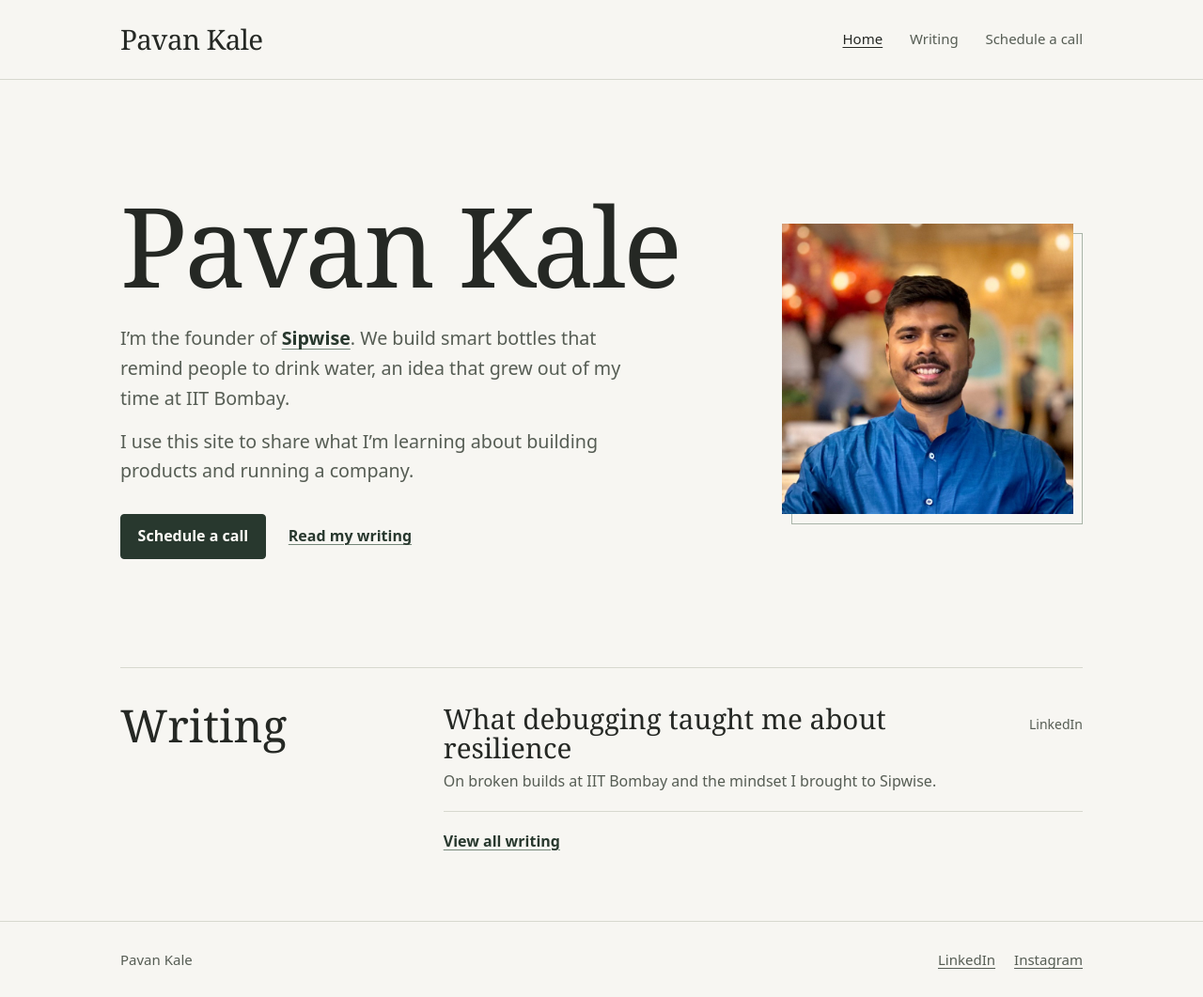
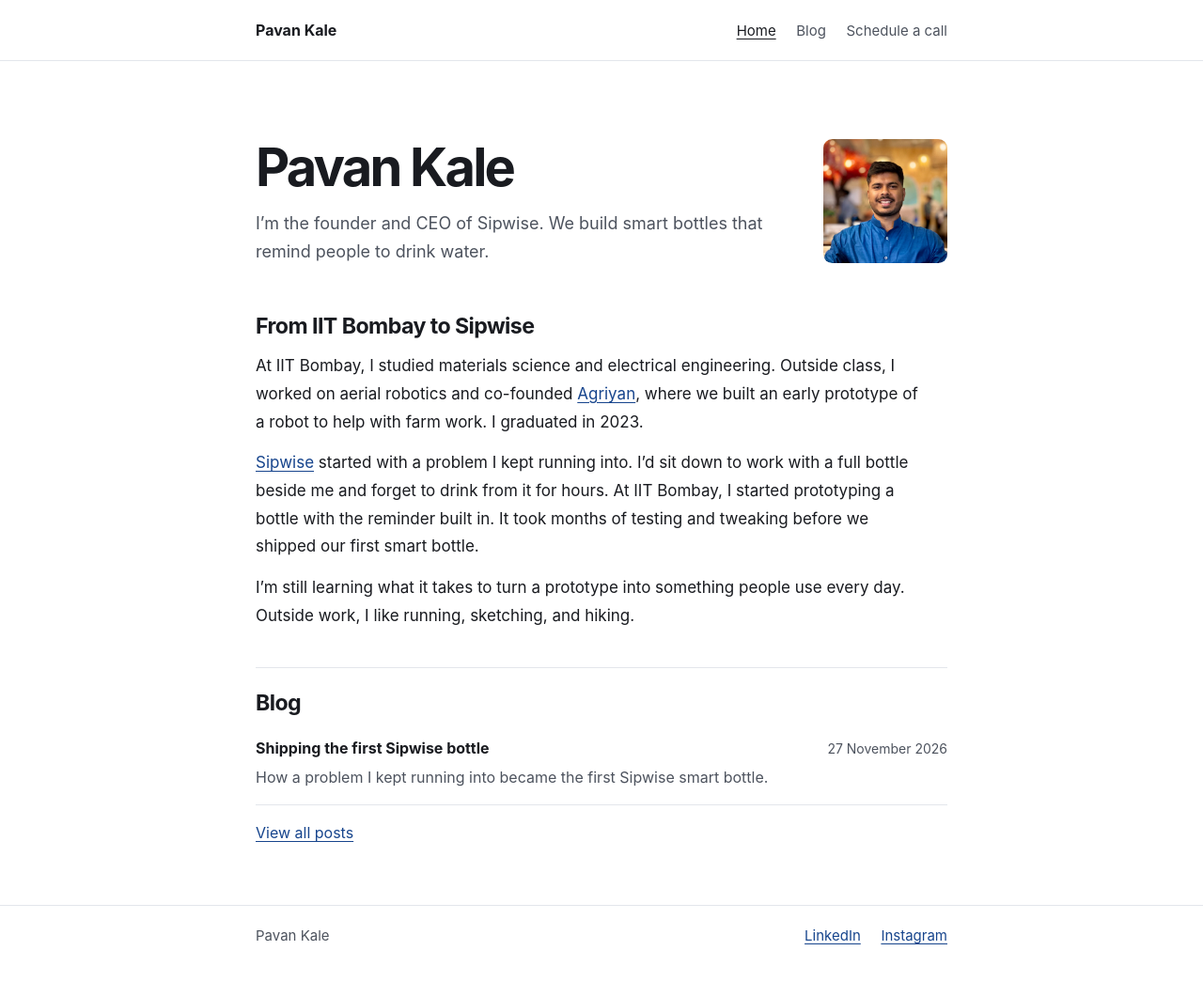
Before and after one commit to pavanIITB/pavan-kale-site, an Eleventy site: page src/index.md in a window 1280 px wide. Shown: the whole page at 94% size. After the commit the page ends 1028 px from the top, so only its background shows below. Built offline with nearby package versions, Linux system fonts and the light colour scheme; Eleventy itself is replaced by a stand-in of ours; files that its build step writes are made by us from their sources; a web font is replaced by a local one.

Commit message:
Update homepage and blog

```diff
--- a/eleventy.config.js
+++ b/eleventy.config.js
@@ -8,16 +8,14 @@ const readableDate = new Intl.DateTimeFormat("en-GB", {
 export default function (eleventyConfig) {
   eleventyConfig.addPassthroughCopy({ "src/assets": "assets" });
   eleventyConfig.addPassthroughCopy({
-    "node_modules/@fontsource/instrument-serif/files/instrument-serif-latin-400-normal.woff2": "assets/instrument-serif.woff2",
-    "node_modules/@fontsource-variable/instrument-sans/files/instrument-sans-latin-wght-normal.woff2": "assets/instrument-sans.woff2",
-    "node_modules/@fontsource/instrument-serif/LICENSE": "assets/instrument-serif-license.txt",
-    "node_modules/@fontsource-variable/instrument-sans/LICENSE": "assets/instrument-sans-license.txt"
+    "node_modules/@fontsource-variable/inter/files/inter-latin-wght-normal.woff2": "assets/inter.woff2",
+    "node_modules/@fontsource-variable/inter/LICENSE": "assets/inter-license.txt"
   });
   eleventyConfig.setNunjucksEnvironmentOptions({ autoescape: true });
 
   eleventyConfig.addCollection("posts", (collection) =>
     collection
-      .getFilteredByGlob("src/writing/*.md")
+      .getFilteredByGlob("src/blog/*.md")
       .filter((post) => !post.data.draft)
       .reverse()
   );
--- a/package.json
+++ b/package.json
@@ -12,7 +12,6 @@
   },
   "devDependencies": {
     "@11ty/eleventy": "3.1.8",
-    "@fontsource-variable/instrument-sans": "5.3.0",
-    "@fontsource/instrument-serif": "5.3.0"
+    "@fontsource-variable/inter": "5.3.0"
   }
 }
--- a/src/_data/site.json
+++ b/src/_data/site.json
@@ -1,6 +1,6 @@
 {
   "name": "Pavan Kale",
-  "description": "Personal website and writing by Pavan Kale.",
+  "description": "Pavan Kale’s personal website and blog.",
   "links": [
     { "label": "LinkedIn", "url": "https://in.linkedin.com/in/kalepavan" },
     { "label": "Instagram", "url": "https://www.instagram.com/wisemansips/" }
@@ -9,7 +9,7 @@
     "callUrl": "https://topmate.io/pavan_kale/1433697",
     "profileUrl": "https://topmate.io/pavan_kale"
   },
-  "linkedWriting": [
+  "linkedPosts": [
     {
       "title": "What debugging taught me about resilience",
       "description": "On broken builds at IIT Bombay and the mindset I brought to Sipwise.",
--- a/src/_includes/base.njk
+++ b/src/_includes/base.njk
@@ -4,7 +4,7 @@
   <meta charset="utf-8">
   <meta name="viewport" content="width=device-width, initial-scale=1">
   <meta name="description" content="{{ description or site.description }}">
-  <meta name="theme-color" content="#f7f6f2">
+  <meta name="theme-color" content="#ffffff">
   <title>{% if title %}{{ title }} | {% endif %}{{ site.name }}</title>
   <link rel="icon" href="{{ '/assets/favicon.svg' | url }}" type="image/svg+xml">
   <link rel="stylesheet" href="{{ '/assets/site.css' | url }}">
@@ -17,7 +17,7 @@
       <nav aria-label="Main navigation">
         <ul class="nav-list">
           <li><a href="{{ '/' | url }}"{% if page.url == '/' %} aria-current="page"{% endif %}>Home</a></li>
-          <li><a href="{{ '/writing/' | url }}"{% if page.url == '/writing/' %} aria-current="page"{% elif section == 'writing' %} aria-current="location"{% endif %}>Writing</a></li>
+          <li><a href="{{ '/blog/' | url }}"{% if page.url == '/blog/' %} aria-current="page"{% elif section == 'blog' %} aria-current="location"{% endif %}>Blog</a></li>
           <li><a href="{{ '/schedule/' | url }}"{% if page.url == '/schedule/' %} aria-current="page"{% endif %}>Schedule a call</a></li>
         </ul>
       </nav>
--- a/src/_includes/home.njk
+++ b/src/_includes/home.njk
@@ -1,31 +1,25 @@
 ---
 layout: base.njk
 ---
-<section class="hero" aria-labelledby="intro">
-  <div class="hero-copy">
-    <h1 id="intro">{{ site.name }}</h1>
-    <div class="bio">{{ content | safe }}</div>
-    <div class="hero-actions">
-      <a class="button" href="{{ '/schedule/' | url }}">Schedule a call</a>
-      <a class="text-link" href="#writing">Read my writing</a>
+<header class="intro">
+  <div>
+    <h1>{{ site.name }}</h1>
+    <p class="lede">{{ intro }}</p>
   </div>
-  </div>
-  <div class="hero-portrait">
-    <img src="{{ '/assets/pavan-kale.jpg' | url }}" width="800" height="800" alt="Pavan Kale">
-  </div>
-</section>
+  <img class="portrait" src="{{ '/assets/pavan-kale.jpg' | url }}" width="800" height="800" alt="Pavan Kale">
+</header>
 
-<section class="home-writing" aria-labelledby="writing">
-  <h2 id="writing">Writing</h2>
-  <div>
+<div class="prose">{{ content | safe }}</div>
+
+<section class="page-section" id="writing" aria-labelledby="blog">
+  <h2 id="blog">Blog</h2>
   {% set posts = collections.posts.slice(0, 3) %}
   {% if posts.length %}
     {% include "post-list.njk" %}
-    {% elif site.linkedWriting.length %}
-      {% include "linked-writing.njk" %}
+  {% elif site.linkedPosts.length %}
+    {% include "linked-posts.njk" %}
   {% else %}
-      <p class="muted">I’ll share new posts here as I write them.</p>
+    <p class="muted">There are no published posts yet.</p>
   {% endif %}
-    <a class="text-link archive-link" href="{{ '/writing/' | url }}">View all writing</a>
-  </div>
+  <a class="text-link archive-link" href="{{ '/blog/' | url }}">View all posts</a>
 </section>
--- a/src/_includes/linked-writing.njk
+++ b/src/_includes/linked-posts.njk
@@ -1,8 +1,8 @@
 <ul class="post-list">
-  {% for post in site.linkedWriting %}
+  {% for post in site.linkedPosts %}
   <li>
     <div>
-      <h3><a href="{{ post.url }}">{{ post.title }}</a></h3>
+      <p class="post-title"><a href="{{ post.url }}">{{ post.title }}</a></p>
       {% if post.description %}<p>{{ post.description }}</p>{% endif %}
     </div>
     <span class="post-source">{{ post.label }}</span>
--- a/src/_includes/post-list.njk
+++ b/src/_includes/post-list.njk
@@ -2,7 +2,7 @@
   {% for post in posts %}
   <li>
     <div>
-      <h3><a href="{{ post.url | url }}">{{ post.data.title }}</a></h3>
+      <p class="post-title"><a href="{{ post.url | url }}">{{ post.data.title }}</a></p>
       {% if post.data.description %}<p>{{ post.data.description }}</p>{% endif %}
     </div>
     <time datetime="{{ post.date | isoDate }}">{{ post.date | readableDate }}</time>
--- a/src/_includes/post.njk
+++ b/src/_includes/post.njk
@@ -3,7 +3,7 @@ layout: base.njk
 ---
 <article class="article">
   <header class="page-heading">
-    <a class="text-link back-link" href="{{ '/writing/' | url }}">All writing</a>
+    <a class="text-link back-link" href="{{ '/blog/' | url }}">All posts</a>
     <h1>{{ title }}</h1>
     <time class="muted" datetime="{{ page.date | isoDate }}">{{ page.date | readableDate }}</time>
   </header>
--- a/src/assets/site.css
+++ b/src/assets/site.css
@@ -1,69 +1,62 @@
 @font-face {
-  font-family: "Instrument Sans";
-  src: url("./instrument-sans.woff2") format("woff2");
+  font-family: Inter;
+  src: url("./inter.woff2") format("woff2");
   font-style: normal;
-  font-weight: 400 700;
-  font-display: swap;
-}
-
-@font-face {
-  font-family: "Instrument Serif";
-  src: url("./instrument-serif.woff2") format("woff2");
-  font-style: normal;
-  font-weight: 400;
+  font-weight: 100 900;
   font-display: swap;
 }
 
 :root {
   color-scheme: light;
-  --paper: #f7f6f2;
-  --ink: #252824;
-  --green: #28382e;
-  --green-hover: #3d5546;
-  --muted: #565d54;
-  --line: #d7d8cf;
-  --serif: "Instrument Serif", Georgia, serif;
-  --sans: "Instrument Sans", system-ui, sans-serif;
-  background: var(--paper);
+  --surface: #fff;
+  --ink: #191b20;
+  --muted: #4d535e;
+  --line: #e3e6eb;
+  --link: #17458d;
+  --link-hover: #0f2d60;
+  background: var(--surface);
   color: var(--ink);
-  font-family: var(--sans);
-  line-height: 1.6;
+  font-family: Inter, system-ui, sans-serif;
+  line-height: 1.65;
 }
 
 * { box-sizing: border-box; }
 
 body {
-  margin: 0;
-  min-height: 100vh;
   display: flex;
   flex-direction: column;
+  min-height: 100vh;
+  margin: 0;
 }
 
 .container {
+  width: min(100% - 3rem, 46rem);
   margin-inline: auto;
-  width: min(100% - 6rem, 64rem);
 }
 
-.site-main { flex: 1; }
+.site-main {
+  flex: 1;
+  padding-block: clamp(2.75rem, 7vw, 5rem) 4rem;
+}
 
 a {
-  color: inherit;
+  color: var(--link);
   text-underline-offset: .2em;
 }
 
-a:hover { color: var(--green-hover); }
+a:hover { color: var(--link-hover); }
 
 a:focus-visible {
-  outline: 2px solid #345f47;
-  outline-offset: .3rem;
+  outline: 2px solid var(--link);
+  outline-offset: .25rem;
 }
 
 .skip-link {
   position: absolute;
   inset: 1rem auto auto 1rem;
   z-index: 1;
-  padding: .5rem .8rem;
-  background: var(--paper);
+  padding: .45rem .65rem;
+  background: var(--surface);
   transform: translateY(-200%);
 }
 
@@ -76,14 +69,15 @@ a:focus-visible {
   display: flex;
   justify-content: space-between;
   align-items: center;
-  gap: .75rem 2rem;
+  flex-wrap: wrap;
+  gap: .5rem 1.5rem;
+  min-height: 4rem;
+  padding-block: .75rem;
 }
 
-.site-header-inner { min-height: 5.25rem; }
-
 .site-name {
-  font: 400 1.85rem/.95 var(--serif);
-  letter-spacing: -.02em;
+  color: var(--ink);
+  font-weight: 650;
   text-decoration: none;
 }
 
@@ -99,14 +93,12 @@ a:focus-visible {
 .link-list {
   display: flex;
   flex-wrap: wrap;
-  align-items: center;
-  gap: .5rem 1.8rem;
+  gap: .35rem 1.35rem;
 }
 
 .nav-list a {
   color: var(--muted);
   font-size: .9375rem;
-  font-weight: 500;
   text-decoration: none;
 }
 
@@ -116,134 +108,101 @@ a:focus-visible {
   text-decoration: underline;
 }
 
-.hero {
-  display: grid;
-  grid-template-columns: minmax(0, 1fr) minmax(15rem, 20rem);
-  align-items: center;
-  gap: clamp(2rem, 7vw, 6rem);
-  padding-block: clamp(4.5rem, 9vw, 7.5rem);
-}
-
-h1,
-h2,
-h3 {
+h1, h2, h3 {
   margin: 0;
-  font-family: var(--serif);
-  font-weight: 400;
-  line-height: 1.04;
+  line-height: 1.2;
+  letter-spacing: -.025em;
+  font-weight: 650;
 }
 
 h1 {
-  font-size: clamp(3.5rem, 9.2vw, 7.5rem);
-  letter-spacing: -.027em;
+  font-size: clamp(2.125rem, 6.5vw, 3.5rem);
+  letter-spacing: -.05em;
+  text-wrap: balance;
 }
 
-h2 { font-size: clamp(2.25rem, 4vw, 3rem); }
-h3 { font-size: 1.85rem; }
+h2 { font-size: clamp(1.2rem, 3vw, 1.45rem); }
+h3 { font-size: 1.0625rem; }
 
-.bio,
-.lede {
-  max-width: 36rem;
-  color: var(--muted);
-  font-size: clamp(1.05rem, 1.6vw, 1.23rem);
-  line-height: 1.62;
+.intro {
+  display: grid;
+  grid-template-columns: minmax(0, 1fr) auto;
+  gap: clamp(1rem, 4vw, 2.5rem);
+  align-items: center;
+  margin-bottom: clamp(2rem, 6vw, 3.2rem);
 }
 
-.bio { margin-block: 1.35rem 1.85rem; }
-
-.bio p { margin-block: 0 .85rem; }
-
-.bio a,
-.text-link {
-  color: var(--green);
-  font-weight: 600;
-  text-decoration-thickness: 1px;
-  text-decoration-color: #758779;
+.portrait {
+  display: block;
+  width: clamp(4.75rem, 17vw, 8.25rem);
+  height: auto;
+  border-radius: .6rem;
+  background: var(--line);
 }
 
-.text-link:hover,
-.bio a:hover {
-  color: var(--green-hover);
-  text-decoration-color: currentColor;
+.lede {
+  max-width: 38rem;
+  margin: .7rem 0 0;
+  color: var(--muted);
+  font-size: clamp(1rem, 2.5vw, 1.125rem);
 }
 
-.hero-actions {
-  display: flex;
-  flex-wrap: wrap;
-  align-items: center;
-  gap: 1rem 1.5rem;
+.prose {
+  max-width: 66ch;
+  font-size: 1.0625rem;
+  line-height: 1.75;
+  overflow-wrap: anywhere;
 }
 
-.button {
-  display: inline-flex;
-  min-height: 2.875rem;
-  align-items: center;
-  justify-content: center;
-  padding: .65rem 1.1rem;
-  border: 1px solid var(--green);
-  border-radius: .25rem;
-  background: var(--green);
-  color: #fffdf8;
-  font-weight: 600;
-  text-decoration: none;
+.prose p { margin: .85rem 0 0; }
+.prose > :first-child { margin-top: 0; }
+.prose h2, .prose h3, .prose h4 { margin-top: 1.75rem; }
+.prose img { max-width: 100%; height: auto; }
+
+.prose pre {
+  overflow-x: auto;
+  padding: 1rem;
+  border: 1px solid var(--line);
 }
 
-.button:hover {
-  background: var(--green-hover);
-  border-color: var(--green-hover);
-  color: #fffdf8;
+.prose blockquote {
+  margin-inline: 0;
+  padding-inline-start: 1rem;
+  border-inline-start: 2px solid var(--line);
+  color: var(--muted);
 }
 
-.hero-portrait {
-  position: relative;
-  padding: 0 .65rem .65rem 0;
-}
+.page-heading { margin-bottom: 1.75rem; }
 
-.hero-portrait::before {
-  position: absolute;
-  inset: .65rem 0 0 .65rem;
-  border: 1px solid #a9b4a8;
-  content: "";
-}
-
-.hero-portrait img {
-  position: relative;
-  display: block;
-  width: 100%;
-  height: auto;
-  aspect-ratio: 1;
-  object-fit: cover;
-  background: #e3e1d6;
-}
-
-.home-writing {
-  display: grid;
-  grid-template-columns: minmax(9rem, 1fr) minmax(0, 2.3fr);
-  gap: 1.75rem 3rem;
-  padding-block: 2.25rem 4.5rem;
+.page-section {
+  margin-top: 2.5rem;
+  padding-top: 1.45rem;
   border-top: 1px solid var(--line);
 }
 
-.home-writing h2 { scroll-margin-top: 2rem; }
-
-.post-list { max-width: 52rem; }
+.page-section > h2 { margin-bottom: .35rem; }
 
 .post-list li {
   display: flex;
   justify-content: space-between;
   align-items: baseline;
-  gap: .45rem 1.5rem;
-  padding-block: 1.15rem;
+  gap: .35rem 1.5rem;
+  padding-block: .95rem;
   border-bottom: 1px solid var(--line);
 }
 
-.post-list li:first-child { padding-top: .15rem; }
+.post-title a {
+  color: var(--ink);
+  text-decoration: none;
+}
 
-.post-list h3 a { text-decoration: none; }
+.post-title a:hover {
+  color: var(--link);
+  text-decoration: underline;
+}
 
-.post-list h3 a:hover { text-decoration: underline; }
-
-.post-list p { margin-block: .45rem 0; }
+.post-list p { margin: .3rem 0 0; }
+.post-list .post-title { margin: 0; font-weight: 650; }
 
 .muted,
 .post-list p,
@@ -256,104 +215,48 @@ h3 { font-size: 1.85rem; }
   white-space: nowrap;
 }
 
-.archive-link { display: inline-block; margin-top: 1.2rem; }
+.archive-link,
+.back-link { display: inline-block; }
+.archive-link { margin-top: 1rem; }
+.back-link { margin-bottom: .8rem; }
+.article .page-heading time { display: inline-block; margin-top: .7rem; }
 
-.page-heading {
-  max-width: 52rem;
-  margin-block: clamp(3.5rem, 8vw, 6rem) 3rem;
+.button {
+  display: inline-flex;
+  align-items: center;
+  justify-content: center;
+  min-height: 2.75rem;
+  padding: .45rem .85rem;
+  border-radius: .35rem;
+  background: var(--link);
+  color: #fff;
+  font-weight: 600;
+  text-decoration: none;
 }
 
-.page-heading h1 { font-size: clamp(3.5rem, 8vw, 6.25rem); }
-
-.lede { margin: 1rem 0 0; }
-
-.page-section {
-  max-width: 52rem;
-  margin-bottom: 3rem;
-  padding-top: 1.75rem;
-  border-top: 1px solid var(--line);
+.button:hover {
+  background: var(--link-hover);
+  color: #fff;
 }
-
-.page-section > h2 { margin-bottom: 1.2rem; }
 
 .booking {
   display: flex;
-  flex-wrap: wrap;
   align-items: center;
   justify-content: space-between;
-  gap: 1rem;
-  margin-bottom: 1.3rem;
-  padding-block: 1.5rem;
+  flex-wrap: wrap;
+  gap: .85rem 1.5rem;
+  margin-top: 0;
+  padding-block: 1.25rem;
   border-bottom: 1px solid var(--line);
 }
 
-.booking p { margin: .4rem 0 0; }
-.other-booking { margin-bottom: 4rem; }
-
-.article { margin-bottom: 4.5rem; }
-.article .page-heading time { display: inline-block; margin-top: 1rem; }
-.back-link { display: inline-block; margin-bottom: 1.3rem; }
-
-.prose {
-  max-width: 43rem;
-  font-size: 1.125rem;
-  line-height: 1.75;
-  overflow-wrap: anywhere;
-}
-
-.prose h2,
-.prose h3,
-.prose h4 { margin-top: 2rem; }
-.prose img { max-width: 100%; height: auto; }
-
-.prose pre {
-  padding: 1rem;
-  overflow-x: auto;
-  border: 1px solid var(--line);
-}
-
-.prose blockquote {
-  margin-inline: 0;
-  padding-inline-start: 1rem;
-  border-inline-start: 2px solid var(--line);
-  color: var(--muted);
-}
+.booking p { margin: .25rem 0 0; }
 
 .site-footer { border-top: 1px solid var(--line); }
+.footer-inner { color: var(--muted); font-size: .9375rem; }
 
-.footer-inner {
-  min-height: 5rem;
-  color: var(--muted);
-  font-size: .9375rem;
-}
-
-.footer-inner .link-list { gap: .5rem 1.25rem; }
-
-@media (max-width: 50rem) {
-  .container { width: min(100% - 3rem, 64rem); }
-  .hero { gap: 2rem; }
-}
-
-@media (max-width: 40rem) {
-  .hero {
-    grid-template-columns: 1fr;
-    padding-block: 3.4rem 3rem;
-  }
-
-  .hero-portrait { max-width: 16rem; }
-
-  .home-writing { grid-template-columns: 1fr; }
-
-  .site-header-inner {
-    min-height: 4.75rem;
-    flex-wrap: wrap;
-    padding-block: 1rem;
-  }
-
-  .nav-list { column-gap: 1.1rem; }
-}
-
-@media (max-width: 27rem) {
+@media (max-width: 30rem) {
   .container { width: calc(100% - 2.25rem); }
+  .nav-list { column-gap: .85rem; }
   .post-list li { flex-direction: column; }
 }
--- a/src/writing/writing.11tydata.js
+++ b/src/blog/blog.11tydata.js
@@ -1,10 +1,10 @@
 export default {
   layout: "post.njk",
-  section: "writing",
+  section: "blog",
   eleventyComputed: {
     permalink(data) {
       if (data.page.inputPath.endsWith(".md")) {
-        return data.draft ? false : `/writing/${data.page.fileSlug}/`;
+        return data.draft ? false : `/blog/${data.page.fileSlug}/`;
       }
       return data.permalink;
     }
--- a/src/writing/example.md
+++ b/src/blog/example.md
@@ -1,6 +1,6 @@
 ---
 title: A post title
-description: A short summary shown in the Writing archive.
+description: A short summary shown in the Blog.
 date: 2026-11-27
 draft: true
 ---
--- /dev/null
+++ b/src/blog/index.njk
@@ -0,0 +1,21 @@
+---
+layout: base.njk
+title: Blog
+description: Pavan Kale’s blog about building products and running Sipwise.
+---
+<header class="page-heading">
+  <h1>Blog</h1>
+  <p class="lede">Notes on building products and running Sipwise.</p>
+</header>
+{% set posts = collections.posts %}
+{% if posts.length %}
+  {% include "post-list.njk" %}
+{% else %}
+  <p class="muted">There are no published posts yet.</p>
+{% endif %}
+{% if site.linkedPosts.length %}
+<section class="page-section" aria-labelledby="elsewhere">
+  <h2 id="elsewhere">On LinkedIn</h2>
+  {% include "linked-posts.njk" %}
+</section>
+{% endif %}
--- /dev/null
+++ b/src/blog/shipping-the-first-sipwise-bottle.md
@@ -0,0 +1,13 @@
+---
+title: Shipping the first Sipwise bottle
+description: How a problem I kept running into became the first Sipwise smart bottle.
+date: 2026-11-27
+---
+
+I used to sit down to work with a full bottle next to me and go hours without taking a sip. The water was already there. What I needed was a reminder I’d actually notice.
+
+At IIT Bombay, I started working on a bottle that would give me that reminder itself. It took months of prototyping to get to the point where the bottle could light up and prompt me to drink. From there, we kept adjusting it until we had something we could ship.
+
+I remember holding the first finished Sipwise bottle. Getting a prototype to work had taken persistence. Getting it into someone else’s hands had taken a team. I felt proud of what we’d made and relieved that it was finally out in the world.
+
+*Adapted from [my LinkedIn post on shipping our first product](https://www.linkedin.com/posts/pavan-kale-548871185_foundersjourney-firstproduct-sipwise-activity-7251204555281944577-hUDX) and [the Sipwise origin story](https://sipwise.store/pages/contact).*
--- a/src/index.md
+++ b/src/index.md
@@ -1,8 +1,13 @@
 ---
 layout: home.njk
-description: Pavan Kale, founder of Sipwise and IIT Bombay alumnus. Notes on building products and running a company.
+description: Pavan Kale, founder of Sipwise. From building robots at IIT Bombay to shipping smart bottles.
+intro: I’m the founder and CEO of Sipwise. We build smart bottles that remind people to drink water.
 ---
 
-I’m the founder of [Sipwise](https://sipwise.store/). We build smart bottles that remind people to drink water, an idea that grew out of my time at IIT Bombay.
+## From IIT Bombay to Sipwise
 
-I use this site to share what I’m learning about building products and running a company.
+At IIT Bombay, I studied materials science and electrical engineering. Outside class, I worked on aerial robotics and co-founded [Agriyan](https://www.tiepune.org/in-sync-edition-45/), where we built an early prototype of a robot to help with farm work. I graduated in 2023.
+
+[Sipwise](https://sipwise.store/) started with a problem I kept running into. I’d sit down to work with a full bottle beside me and forget to drink from it for hours. At IIT Bombay, I started prototyping a bottle with the reminder built in. It took months of testing and tweaking before we shipped our first smart bottle.
+
+I’m still learning what it takes to turn a prototype into something people use every day. Outside work, I like running, sketching, and hiking.
--- a/src/writing/index.njk
+++ /dev/null
@@ -1,26 +0,0 @@
----
-layout: base.njk
-title: Writing
-description: Posts and essays by Pavan Kale.
----
-<section class="page-heading" aria-labelledby="writing">
-  <h1 id="writing">Writing</h1>
-  <p class="lede">Notes on building products and running a company.</p>
-</section>
-{% set posts = collections.posts %}
-{% if posts.length %}
-<section class="page-section" aria-labelledby="posts">
-  <h2 id="posts">Posts</h2>
-  {% include "post-list.njk" %}
-</section>
-{% endif %}
-{% if site.linkedWriting.length %}
-<section class="page-section" aria-labelledby="elsewhere">
-  <h2 id="elsewhere">Elsewhere</h2>
-  {% include "linked-writing.njk" %}
-</section>
-{% elif not posts.length %}
-<section class="page-section" aria-label="Posts">
-  <p class="muted">There are no published posts yet.</p>
-</section>
-{% endif %}
```
Also changed, not shown: src/writing.njk (added, +16 -0 lines), README.md, src/assets/favicon.svg, 1 other file. Lines whose indentation alone changed are shown as unchanged.
